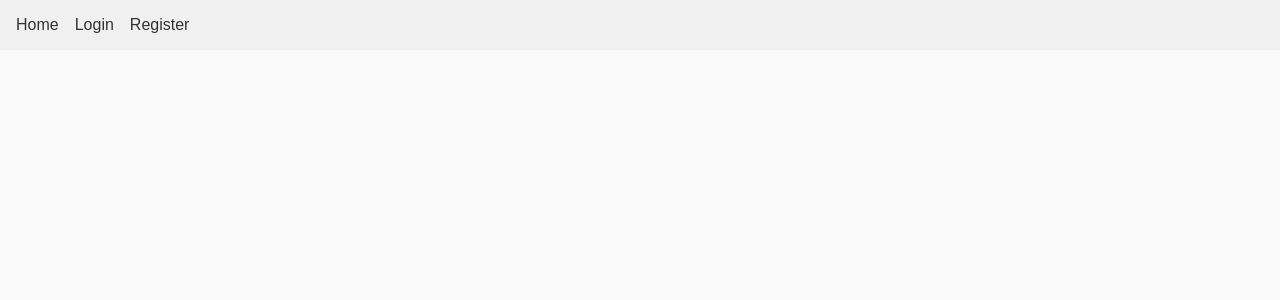
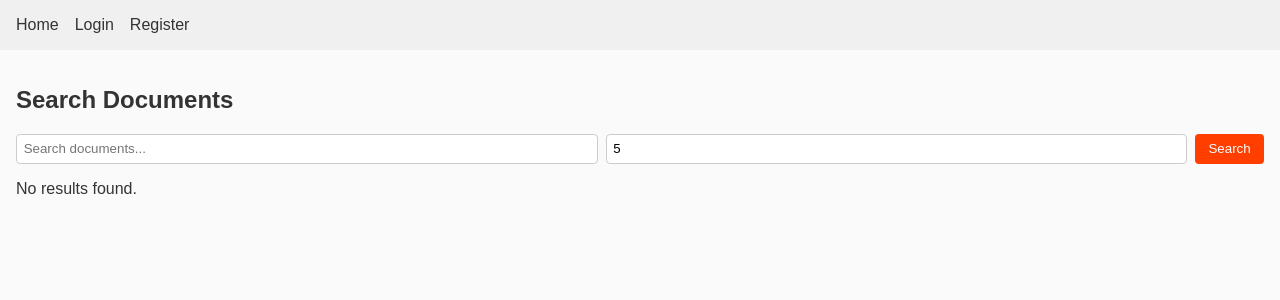
Before and after one commit to Leg0shii/smart-documents, a Svelte app in the folder frontend/: page /search in a window 1280 px wide. Shown: the top 300 px of the page. Built offline with nearby package versions, Linux system fonts and the light colour scheme.

Commit message:
add search

```diff
--- a/frontend/src/components/Search/SearchBar.svelte
+++ b/frontend/src/components/Search/SearchBar.svelte
@@ -0,0 +1,49 @@
+<!-- src/components/Search/SearchBar.svelte -->
+<script>
+    import { createEventDispatcher } from 'svelte';
+
+    let query = '';
+    let topK = 5;
+
+    const dispatch = createEventDispatcher();
+
+    const handleSearch = () => {
+        if (query.trim() === '') return;
+        dispatch('search', { query, topK });
+    };
+</script>
+
+<div>
+    <input
+        type="text"
+        placeholder="Search documents..."
+        bind:value={query}
+        on:keydown={(e) => e.key === 'Enter' && handleSearch()}
+    />
+    <input
+        type="number"
+        min="1"
+        max="100"
+        bind:value={topK}
+        placeholder="Top K"
+    />
+    <button on:click={handleSearch}>Search</button>
+</div>
+
+<style>
+    /* Add your styles here */
+    div {
+        display: flex;
+        gap: 0.5em;
+        margin-bottom: 1em;
+    }
+
+    input {
+        padding: 0.5em;
+        flex: 1;
+    }
+
+    button {
+        padding: 0.5em 1em;
+    }
+</style>
--- a/frontend/src/routes/Search.svelte
+++ b/frontend/src/routes/Search.svelte
@@ -0,0 +1,84 @@
+<!-- src/routes/Search.svelte -->
+<script>
+    import SearchBar from '../components/Search/SearchBar.svelte';
+    import SearchResult from '../components/Search/SearchResult.svelte';
+    import auth from '../stores/auth.js';
+    import { onDestroy } from 'svelte';
+
+    let authState;
+    let results = [];
+    let error = '';
+    let loading = false;
+
+    const unsubscribe = auth.subscribe(value => {
+        authState = value;
+    });
+
+    const handleSearch = async (event) => {
+        const { query, topK } = event.detail;
+        loading = true;
+        error = '';
+        results = [];
+
+        try {
+            const response = await fetch('http://localhost:8000/search/', {
+                method: 'POST',
+                headers: {
+                    'Content-Type': 'application/json',
+                    'Authorization': `Bearer ${authState.token}`,
+                },
+                body: JSON.stringify({ query, top_k: topK }),
+            });
+
+            if (!response.ok) {
+                const data = await response.json();
+                throw new Error(data.detail || 'Search failed');
+            }
+
+            results = await response.json();
+        } catch (err) {
+            error = err.message;
+        } finally {
+            loading = false;
+        }
+    };
+
+    onDestroy(() => {
+        unsubscribe();
+    });
+</script>
+
+<main>
+    <h2>Search Documents</h2>
+    <SearchBar on:search={handleSearch} />
+
+    {#if loading}
+        <p>Loading...</p>
+    {/if}
+
+    {#if error}
+        <p style="color: red;">{error}</p>
+    {/if}
+
+    {#if results.length > 0}
+        <ul>
+            {#each results as result}
+                <SearchResult {result} />
+            {/each}
+        </ul>
+    {:else if !loading && !error}
+        <p>No results found.</p>
+    {/if}
+</main>
+
+<style>
+    /* Add your styles here */
+    main {
+        padding: 1em;
+    }
+
+    ul {
+        list-style: none;
+        padding: 0;
+    }
+</style>
--- a/frontend/src/routes/Summary.svelte
+++ b/frontend/src/routes/Summary.svelte
@@ -0,0 +1,74 @@
+<!-- frontend/src/routes/Summary.svelte -->
+<script>
+    import { onMount } from 'svelte';
+    import { get } from 'svelte/store';
+    import auth from '../stores/auth.js';
+
+    export let id; // Accept 'id' as a prop
+
+    let summary = '';
+    let loading = false;
+    let error = '';
+
+    const fetchSummary = async (documentId) => {
+        loading = true;
+        error = '';
+        summary = '';
+
+        try {
+            const response = await fetch(`http://localhost:8000/summaries/${documentId}`, {
+                method: 'GET',
+                headers: {
+                    'Content-Type': 'application/json',
+                    'Authorization': `Bearer ${get(auth).token}`,
+                }
+            });
+
+            if (!response.ok) {
+                const data = await response.json();
+                throw new Error(data.detail || 'Failed to fetch summary');
+            }
+
+            const data = await response.json();
+            summary = data.summary;
+        } catch (err) {
+            console.error("Error fetching summary:", err);
+            error = err.message;
+        } finally {
+            loading = false;
+        }
+    };
+
+    onMount(() => {
+        if (!id) {
+            error = 'Invalid document ID.';
+            return;
+        }
+        fetchSummary(id);
+    });
+</script>
+
+<main>
+    {#if loading}
+        <p>Loading summary...</p>
+    {/if}
+
+    {#if error}
+        <p style="color: red;">{error}</p>
+    {/if}
+
+    {#if summary}
+        <h2>Summary</h2>
+        <p>{summary}</p>
+    {/if}
+</main>
+
+<style>
+    main {
+        padding: 1em;
+    }
+
+    h2 {
+        margin-bottom: 0.5em;
+    }
+</style>
```
